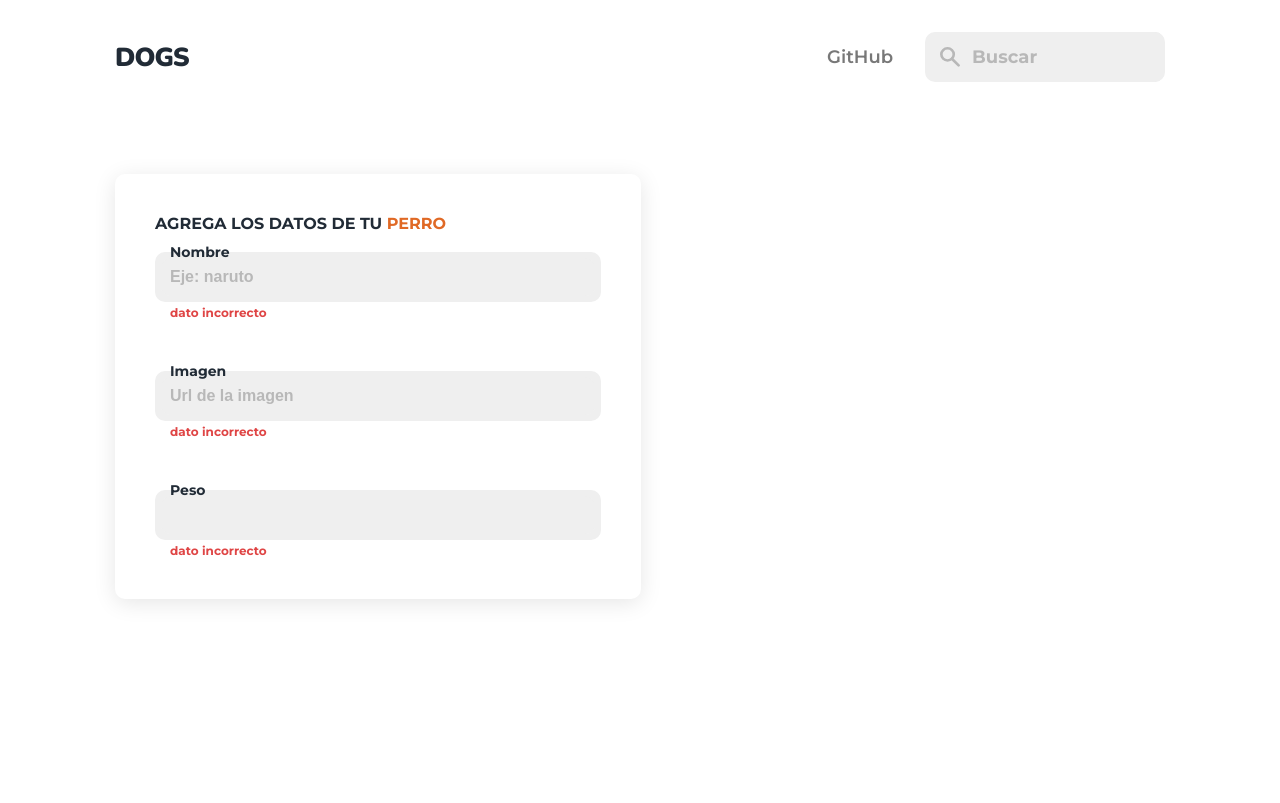
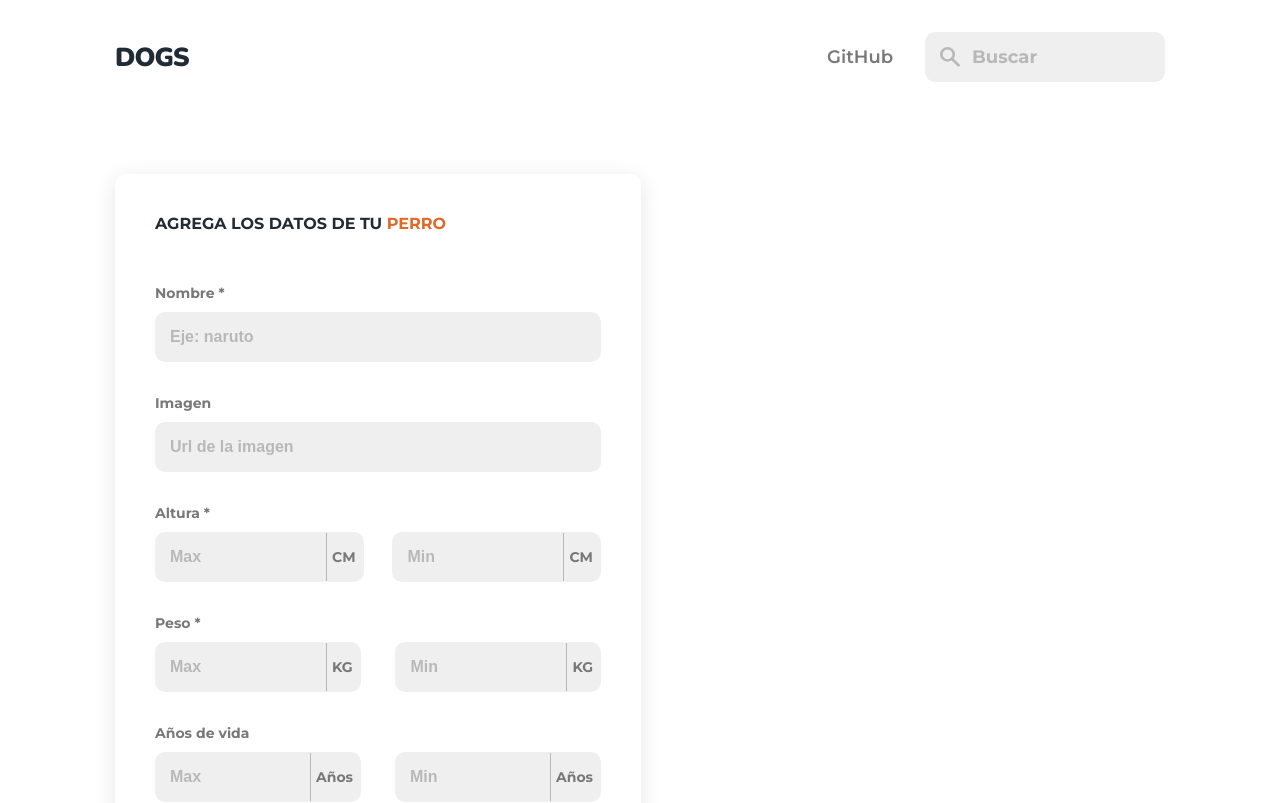
Before and after one commit to villalb4/dogs, a React (Create React App) app in the folder client/: page /new in a window 1280 px wide. Shown: the top 803 px of the page. Built offline with nearby package versions, Linux system fonts and the light colour scheme.

Commit message:
Update Form

```diff
--- a/client/src/Components/NewDog/Form/Form.css
+++ b/client/src/Components/NewDog/Form/Form.css
@@ -17,23 +17,47 @@
   display: flex;
   flex-direction: column;
   gap: 31px;
+  margin-top: 50px;
+}
+label {
+  /* position: relative;
+  top: 9px; */
+  font-size: 14px;
+  font-weight: 700;
+  color: var(--gris-claro);
 }
 .div_input {
   display: flex;
-  flex-direction: column;
+  align-items: center;
   width: 100%;
   border-radius: 10px;
   background-color: var(--gris-search-bar);
   padding: 6px 6px;
   height: 50px;
+  margin-top: 10px;
 }
-label {
-  position: relative;
-  top: 9px;
+.div_inputs_dobles {
+  display: flex;
+  justify-content: space-between;
+  gap: 20px;
+}
+.unidad {
+  font-weight: 700;
   font-size: 14px;
-  font-weight: 700;
-  color: var(--azul-oscuro);
-  margin-left: 15px;
+  border-left: 1px solid var(--gris-placeholder);
+  padding: 15px 2px 15px 5px;
+  color: var(--gris-claro);
+}
+.label_min {
+  opacity: 0;
+}
+.form_input.min,
+.form_input.max {
+  max-width: 165px;
+}
+.form_input.min_years,
+.form_input.max_years {
+  max-width: 149px;
 }
 .form_input {
   border: none;
@@ -55,7 +79,18 @@ label {
   letter-spacing: 0px;
   color: var(--gris-placeholder);
 }
+.submit {
+  width: 100%;
+  border: none;
+  color: var(--blanco);
+  font-size: 26px;
+  font-weight: 700;
+  padding: 10px 0;
+  border-radius: 8px;
+  background-color: var(--naranja);
+}
 .dato_incorrecto {
+  display: none;
   margin-left: 15px;
   color: #DF4545;
   font-size: 12px;
--- a/client/src/Components/NewDog/Form/Form.jsx
+++ b/client/src/Components/NewDog/Form/Form.jsx
@@ -1,17 +1,31 @@
-import React from 'react';
+import React, {useState} from 'react';
 import './Form.css';
 
 function Form() {
+
+  const [input, setInput] = useState('');
+
+  function handleSubmit(e){
+    e.preventDefault();
+    console.log(input)
+    setInput('')
+  }
+
+  function handleChange(e){
+    const value = e.target.value;
+    setInput(value)
+  }
+
   return(
     <div className='Form_container'>
       <h2 className='form_title'>AGREGA LOS DATOS DE TU <span className='form_title_naranja'>PERRO</span></h2>
-      <form className='form' action="">
+      <form className='form' action="" onSubmit={handleSubmit}>
 
         <div>
           <div>
-            <label>Nombre</label>
+            <label>Nombre *</label>
             <div className='div_input'>
-              <input className='form_input' type="text" placeholder='Eje: naruto'/>
+              <input className='form_input' onChange={handleChange} placeholder='Eje: naruto' value={input}/>
             </div>
             <span className='dato_incorrecto'>dato incorrecto</span>
           </div>
@@ -20,18 +34,80 @@ function Form() {
         <div>
           <label>Imagen</label>
           <div className='div_input'>
-            <input className='form_input' type="url" placeholder='Url de la imagen'/>
+            <input className='form_input' placeholder='Url de la imagen'/>
           </div>
           <span className='dato_incorrecto'>dato incorrecto</span>
         </div>
 
+        <div className='div_inputs_dobles'>
+          <div className='max'>
+            <label>Altura *</label>
+            <div className='div_input'>
+              <input className='form_input min' placeholder='Max'/>
+              <span className='unidad'>CM</span>
+            </div>
+            <span className='dato_incorrecto'>dato incorrecto</span>
+          </div>
+          <div className='min'>
+            <label className='label_min'>Peso</label>
+            <div className='div_input'>
+              <input className='form_input max' placeholder='Min'/>
+              <span className='unidad'>CM</span>
+            </div>
+            <span className='dato_incorrecto'>dato incorrecto</span>
+          </div>
+        </div>
+
+        <div className='div_inputs_dobles'>
+          <div className='max'>
+            <label>Peso *</label>
+            <div className='div_input'>
+              <input className='form_input min' placeholder='Max'/>
+              <span className='unidad'>KG</span>
+            </div>
+            <span className='dato_incorrecto'>dato incorrecto</span>
+          </div>
+          <div className='min'>
+            <label className='label_min'>Peso</label>
+            <div className='div_input'>
+              <input className='form_input max' placeholder='Min'/>
+              <span className='unidad'>KG</span>
+            </div>
+            <span className='dato_incorrecto'>dato incorrecto</span>
+          </div>
+        </div>
+
+
+        <div className='div_inputs_dobles'>
+          <div className='max'>
+            <label>Años de vida</label>
+            <div className='div_input'>
+              <input className='form_input min_years' placeholder='Max'/>
+              <span className='unidad'>Años</span>
+            </div>
+            <span className='dato_incorrecto'>dato incorrecto</span>
+          </div>
+          <div className='min'>
+            <label className='label_min'>Peso</label>
+            <div className='div_input'>
+              <input className='form_input max_years' placeholder='Min'/>
+              <span className='unidad'>Años</span>
+            </div>
+            <span className='dato_incorrecto'>dato incorrecto</span>
+          </div>
+        </div>
+
+
         <div>
-          <label>Peso</label>
+          <label>Temperamento</label>
           <div className='div_input'>
-            <input className='form_input' type="url" />
+            <input className='form_input'/>
           </div>
           <span className='dato_incorrecto'>dato incorrecto</span>
         </div>
+
+
+        <input className='submit' type="submit" value="crear"/>
 
       </form>
     </div>
```
